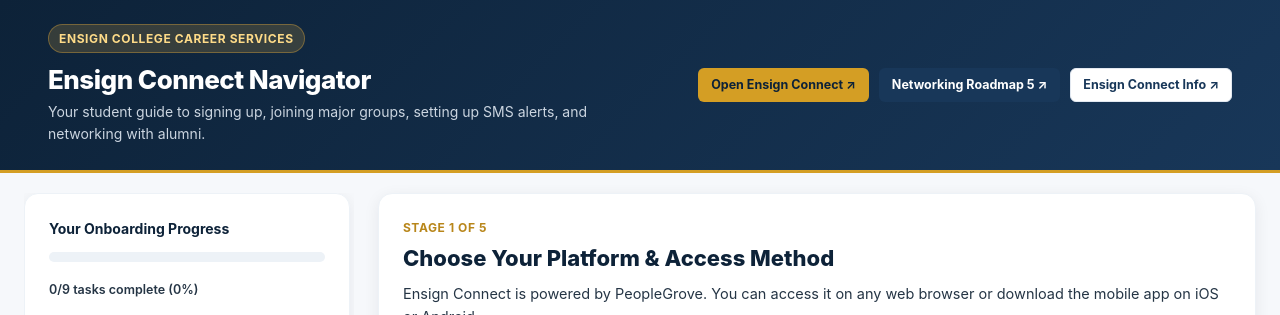
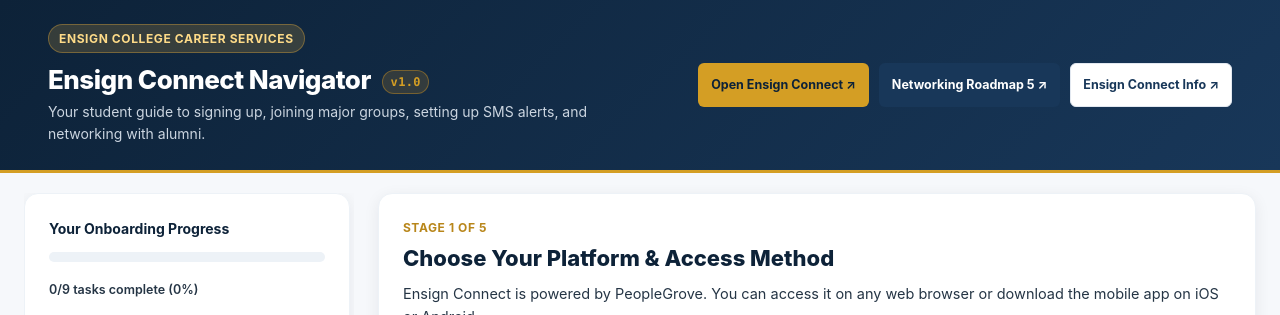
Before and after one commit to robbagley-afk/ensign-connect-navigator, a plain HTML site: page public/index.html in a window 1280 px wide. Shown: the top 315 px of the page. Drawn offline with Linux system fonts and the light colour scheme; no server answers; a script that the page names is missing.

Commit message:
Ensign Connect Navigator v1.0: standardize UX/UI with CES tokens, components, and motion utility

```diff
--- a/public/index.html
+++ b/public/index.html
@@ -6,7 +6,8 @@
   <title>Ensign Connect Navigator v1.0 — Ensign College Career Services</title>
   <meta name="description" content="Step-by-step onboarding guide for Ensign College students to sign up for Ensign Connect, join major groups, enable SMS alerts, and connect with alumni.">
   <link rel="stylesheet" href="ces-tokens.css">
-  <link rel="stylesheet" href="styles.css?v=standard-v1.0">
+  <link rel="stylesheet" href="ces-components.css">
+  <link rel="stylesheet" href="styles.css?v=standard-v1.1">
 
   <!-- Vercel Web Analytics -->
   <script>
@@ -26,7 +27,7 @@
     <div class="header-container">
       <div>
         <span class="brand-badge">Ensign College Career Services</span>
-        <h1 class="header-title">Ensign Connect Navigator</h1>
+        <h1 class="header-title">Ensign Connect Navigator <span class="ces-version-tag">v1.0</span></h1>
         <p class="header-subtitle">Your student guide to signing up, joining major groups, setting up SMS alerts, and networking with alumni.</p>
       </div>
       <div class="header-actions">
@@ -502,6 +503,7 @@
   <!-- Toast Notification Container -->
   <div id="toast" class="toast"></div>
 
+  <script src="ces-motion.js"></script>
   <script src="app.js"></script>
 </body>
 </html>
--- a/public/styles.css
+++ b/public/styles.css
@@ -694,3 +694,41 @@
   margin-top: 2px;
   color: var(--gray-600);
 }
+
+/* CES Brand Versioning & WCAG 2.2 AA Interaction Enhancements */
+.ces-version-tag {
+  display: inline-block;
+  font-size: var(--ces-font-size-xs, 0.75rem);
+  font-weight: 700;
+  color: var(--ces-gold, #f5a81c);
+  background: rgba(245, 168, 28, 0.15);
+  border: 1px solid rgba(245, 168, 28, 0.35);
+  border-radius: var(--ces-radius-full, 9999px);
+  padding: 0.1rem 0.45rem;
+  margin-left: 0.4rem;
+  vertical-align: middle;
+  letter-spacing: 0.03em;
+}
+
+button, input, select, textarea, a.btn {
+  min-height: 44px;
+}
+
+button:focus-visible, a:focus-visible, input:focus-visible, textarea:focus-visible, select:focus-visible {
+  outline: 2px solid var(--ces-gold, #f5a81c);
+  outline-offset: 2px;
+}
+
+@media (forced-colors: active) {
+  button, a, input, textarea, select {
+    border: 2px solid ButtonText !important;
+  }
+}
+
+@media (prefers-reduced-motion: reduce) {
+  *, *::before, *::after {
+    animation-duration: 0.01ms !important;
+    animation-iteration-count: 1 !important;
+    transition-duration: 0.01ms !important;
+  }
+}
--- a/static/styles.css
+++ b/static/styles.css
@@ -694,3 +694,41 @@
   margin-top: 2px;
   color: var(--gray-600);
 }
+
+/* CES Brand Versioning & WCAG 2.2 AA Interaction Enhancements */
+.ces-version-tag {
+  display: inline-block;
+  font-size: var(--ces-font-size-xs, 0.75rem);
+  font-weight: 700;
+  color: var(--ces-gold, #f5a81c);
+  background: rgba(245, 168, 28, 0.15);
+  border: 1px solid rgba(245, 168, 28, 0.35);
+  border-radius: var(--ces-radius-full, 9999px);
+  padding: 0.1rem 0.45rem;
+  margin-left: 0.4rem;
+  vertical-align: middle;
+  letter-spacing: 0.03em;
+}
+
+button, input, select, textarea, a.btn {
+  min-height: 44px;
+}
+
+button:focus-visible, a:focus-visible, input:focus-visible, textarea:focus-visible, select:focus-visible {
+  outline: 2px solid var(--ces-gold, #f5a81c);
+  outline-offset: 2px;
+}
+
+@media (forced-colors: active) {
+  button, a, input, textarea, select {
+    border: 2px solid ButtonText !important;
+  }
+}
+
+@media (prefers-reduced-motion: reduce) {
+  *, *::before, *::after {
+    animation-duration: 0.01ms !important;
+    animation-iteration-count: 1 !important;
+    transition-duration: 0.01ms !important;
+  }
+}
```
Also changed, not shown: static/index.html (+4 -2 lines).
